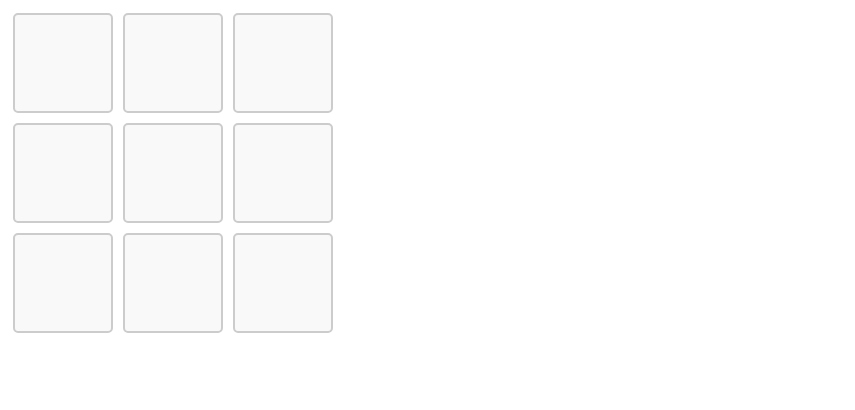
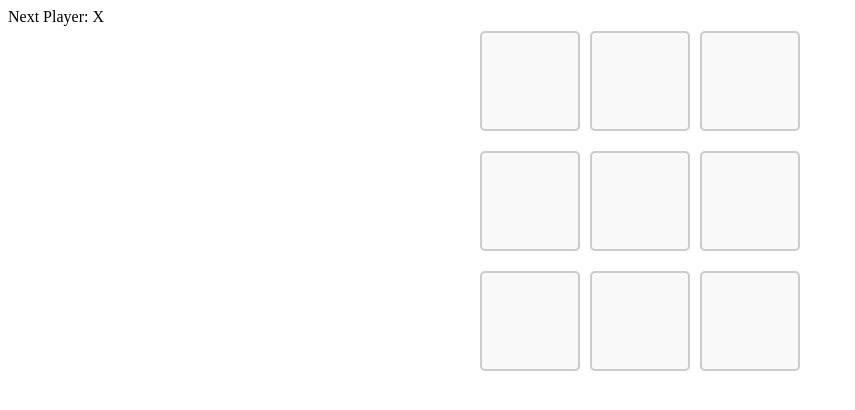
Before and after one commit to AVASH-github/REACT_PRAC, a React (Create React App) app in the folder react_prac/: page / in a window 1280 px wide. Shown: the top 410 px of the page, without its empty margins (0-855 px from the left). Built offline with nearby package versions, Linux system fonts and the light colour scheme.

Commit message:
complete tictactoe

```diff
--- a/react_prac/src/App.css
+++ b/react_prac/src/App.css
@@ -1,4 +1,4 @@
-/* .App {
+.App {
   text-align: center;
 }
 
@@ -35,4 +35,4 @@
   to {
     transform: rotate(360deg);
   }
-} */
+}
--- a/react_prac/src/index.css
+++ b/react_prac/src/index.css
@@ -1,29 +1,45 @@
-
-
+/* General button styles for the square */
 .square {
-  width: 100px; /* Fixed width */
+  width: 100px; /* Fixed width for consistency */
   height: 100px; /* Fixed height */
   margin: 5px; /* Space between buttons */
   font-size: 24px; /* Font size for the text */
-  font-weight: bold; /* Bold text */
+  font-weight: bold; /* Bold text for clarity */
   color: #333; /* Text color */
-  text-align: center; /* Center the text */
   background-color: #f9f9f9; /* Light gray background */
   border: 2px solid #ccc; /* Solid border */
-  border-radius: 5px; /* Optional: Rounded corners */
+  border-radius: 5px; /* Rounded corners */
   cursor: pointer; /* Pointer cursor on hover */
   outline: none; /* Remove default focus outline */
-  display: inline-block; /* Prevent layout issues */
+  display: inline-flex; /* Align content horizontally and vertically */
+  justify-content: center; /* Center text horizontally */
+  align-items: center; /* Center text vertically */
   box-sizing: border-box; /* Include padding and border in dimensions */
-  transition: background-color 0.2s ease, transform 0.1s ease; /* Smooth interaction effects */
+  transition: background-color 0.2s ease, transform 0.1s ease; /* Smooth interactions */
 }
 
-.square:focus {
-  outline: none; /* Remove the browser's focus outline */
+/* Highlight the square when hovered */
+.square:hover {
+  background-color: #e6e6e6; /* Slightly darker background on hover */
+  transform: scale(1.05); /* Slight zoom effect */
 }
 
-.square:active {
-  background-color: #ddd; /* Change background color on click */
-  transform: scale(0.98); /* Slight shrinking effect */
-  border-color: #bbb; /* Optional: Change border color on click */
+/* Change appearance on focus (when clicked or tabbed) */
+.square:focus {
+  outline: none; /* Remove focus outline */
+  background-color: #ddd; /* Slightly darker background */
 }
+
+/* Specific styles for winning squares (if needed) */
+.square.winning-square {
+  background-color: #90ee90; /* Light green background for winning squares */
+  color: #000; /* Darker text for contrast */
+  border-color: #76c776; /* Matching border color */
+}
+
+/* Row styles to align the squares */
+.board-row {
+  display: flex; /* Align squares in a row */
+  justify-content: center; /* Center the row */
+  margin-bottom: 10px; /* Add spacing between rows */
+}
--- a/react_prac/src/tic-tac-toe.jsx
+++ b/react_prac/src/tic-tac-toe.jsx
@@ -7,25 +7,73 @@ function Square({value,onSquareClick}){
     );
 }
 export default function Board(){
+    const [xIsNext,setXIsNext]=useState(true);
     const [square,setSquare]=useState(Array(9).fill(null));
+
+        function handleClick(i){
+            if (calculateWinner(square)|| square[i]){
+                return;
+            }
+            const nextSquare=square.slice();
+            if(xIsNext){
+                nextSquare[i]="X";
+            }
+            else{
+                nextSquare[i]="O";
+            }
+            setSquare(nextSquare);
+            setXIsNext(!xIsNext);
+        }
+
+const winner = calculateWinner(square);
+let status;
+if(winner){
+    status='Winner: ' + winner;
+}
+    else{
+        status= 'Next Player: ' + (xIsNext ? 'X' : 'O');
+    }
+
 
     return (
         <>
+        <div className='status'>{status}</div>
         <div className="board-row">
-        <Square value={square[0]}/>
-        <Square value={square[1]}/>
-        <Square value={square[2]}/>
+        <Square value={square[0]} onSquareClick={()=>handleClick(0)}/>
+        <Square value={square[1]} onSquareClick={()=>handleClick(1)}/>
+        <Square value={square[2]} onSquareClick={()=>handleClick(2)}/>
         </div>
         <div className="board-row">
-        <Square value={square[3]}/>
-        <Square value={square[4]}/>
-        <Square value={square[5]}/>
+        <Square value={square[3]} onSquareClick={()=>handleClick(3)}/>
+        <Square value={square[4]} onSquareClick={()=>handleClick(4)}/>
+        <Square value={square[5]} onSquareClick={()=>handleClick(5)}/>
         </div>
         <div className="board-row">
-        <Square value={square[6]}/>
-        <Square value={square[7]}/>
-        <Square value={square[8]}/>
+        <Square value={square[6]} onSquareClick={()=>handleClick(6)}/>
+        <Square value={square[7]} onSquareClick={()=>handleClick(7)}/>
+        <Square value={square[8]} onSquareClick={()=>handleClick(8)}/>
         </div>
         </>
             );
 }
+
+function calculateWinner(square){
+    const lines=[
+        [0,1,2],
+        [3,4,5],
+        [6,7,8],
+        [0,3,6],
+        [1,4,7],
+        [2,5,8],
+        [0,4,8],
+        [2,4,6]
+    ];
+
+    for (let i=0;i<lines.length;i++){
+        const [a,b,c]=lines[i];
+        if(square[a]&&square[a]===square[b]&&square[a]===square[c]){
+            return square[a];
+        }
+    }
+    return null;
+}
```
